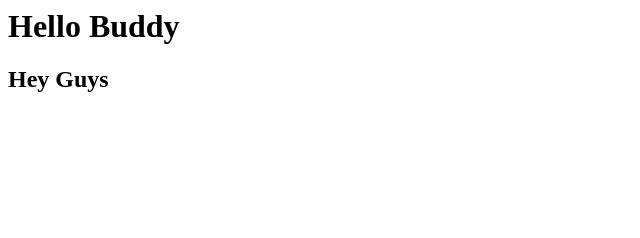
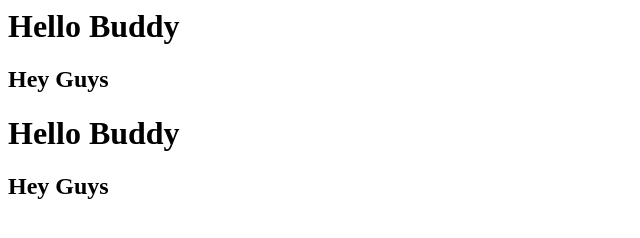
Before and after one commit to Anwar102006/ProjectOne, a plain HTML site: page index.html in a window 1280 px wide. Shown: the whole page, without its empty margins (0-640 px from the left). Drawn offline with Linux system fonts and the light colour scheme.

Commit message:
added same code twice

```diff
--- a/index.html
+++ b/index.html
@@ -1,2 +1,4 @@
 <h1> Hello Buddy</h1>
 <h2> Hey Guys</h2>
+<h1> Hello Buddy</h1>
+<h2> Hey Guys</h2>
```
